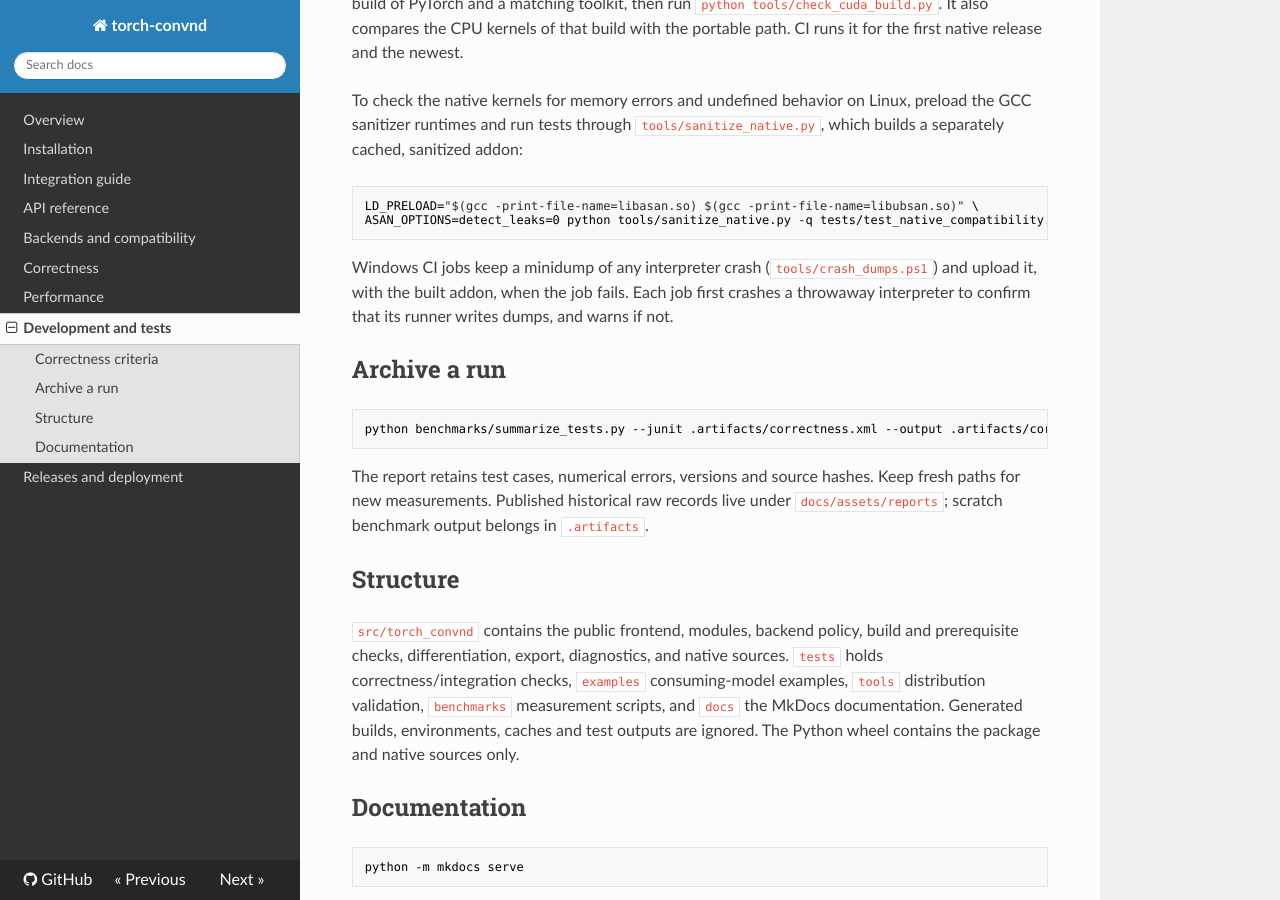
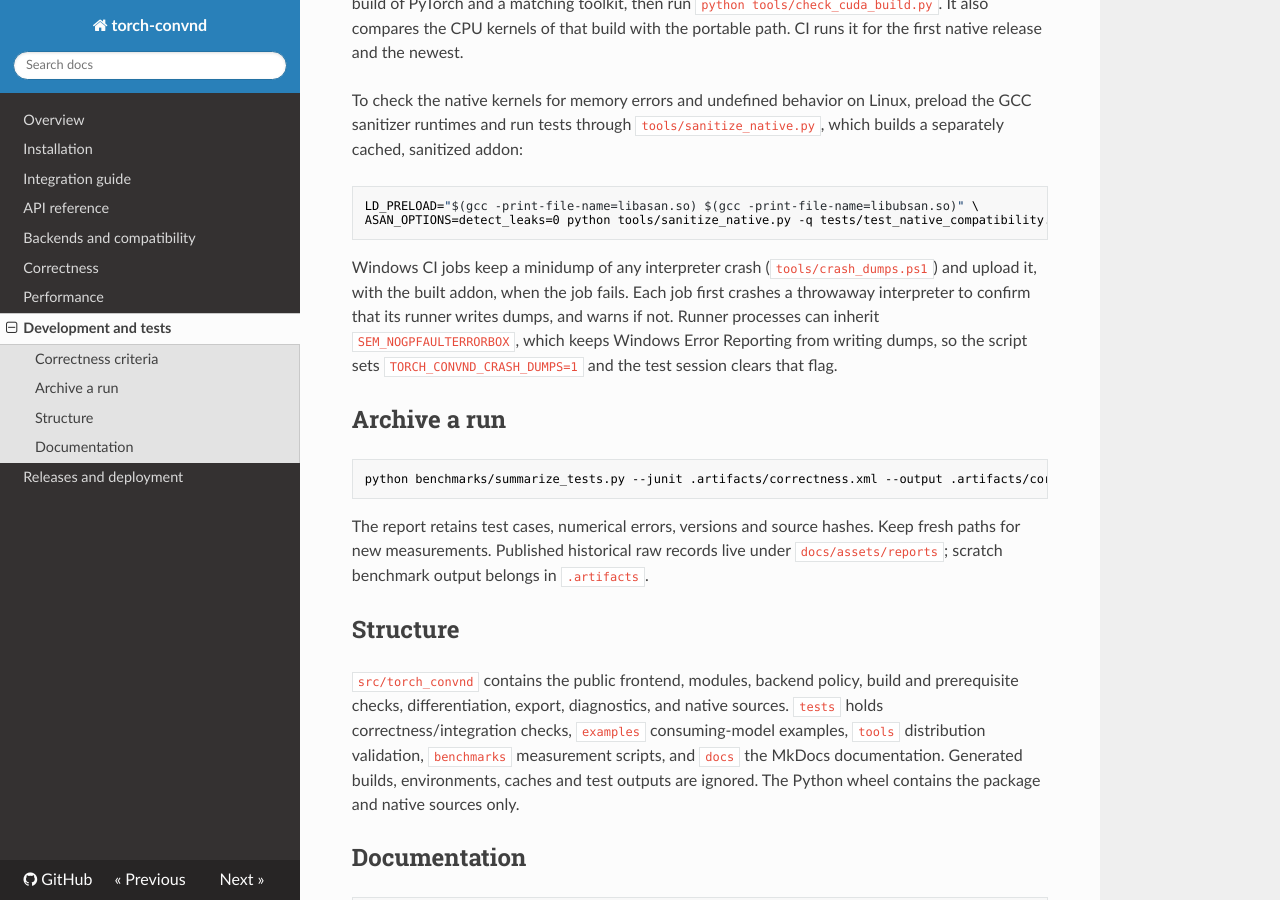
Before and after one commit to lyehe/torch-convnd, an MkDocs documentation site: the page built from docs/development.md, in a window 1280 px wide and 900 px high, scrolled down 1397 px. Built offline with MkDocs 1.6.1, drawn with Linux system fonts in a browser that asks for light colours; nearby versions of some CDN libraries.

Commit message:
Clear SEM_NOGPFAULTERRORBOX so CI crashes reach Windows Error Reporting
With the service running and ProcDump installed as the postmortem
debugger, the crash probe still left no dump. Both are skipped for a
process with SEM_NOGPFAULTERRORBOX, which runner processes can inherit
directly or through a job object. The script now sets
TORCH_CONVND_CRASH_DUMPS=1 for the job, and the test session clears
the flag, which its child processes inherit. The probe prints the
error mode it inherited and clears it the same way. The ProcDump
fallback is gone.

Co-Authored-By: Claude Opus 5.5 <noreply@anthropic.com>

```diff
--- a/docs/development.md
+++ b/docs/development.md
@@ -75,6 +75,9 @@ ASAN_OPTIONS=detect_leaks=0 python tools/sanitize_native.py -q tests/test_native
 Windows CI jobs keep a minidump of any interpreter crash (`tools/crash_dumps.ps1`)
 and upload it, with the built addon, when the job fails. Each job first crashes a
 throwaway interpreter to confirm that its runner writes dumps, and warns if not.
+Runner processes can inherit `SEM_NOGPFAULTERRORBOX`, which keeps Windows Error
+Reporting from writing dumps, so the script sets `TORCH_CONVND_CRASH_DUMPS=1` and
+the test session clears that flag.
 
 ## Archive a run
 
```
Also changed, not shown: 2 other files.
